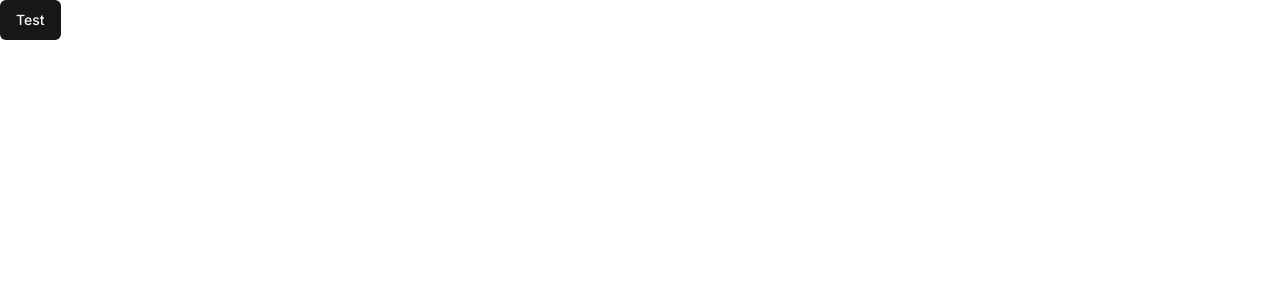
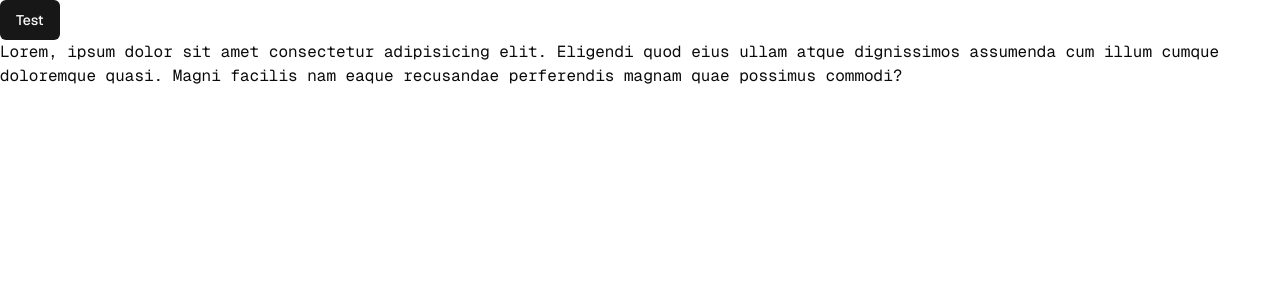
Before and after one commit to codewithbersh/notion-inspired-portfolio, a Next.js app: page / in a window 1280 px wide. Shown: the top 300 px of the page. Built offline with nearby package versions, Linux system fonts and the light colour scheme.

Commit message:
feat(font): add Geist font

```diff
--- a/app/layout.tsx
+++ b/app/layout.tsx
@@ -1,22 +1,21 @@
-import type { Metadata } from 'next'
-import { Inter } from 'next/font/google'
-import '@/styles/globals.css'
-
-const inter = Inter({ subsets: ['latin'] })
+import type { Metadata } from "next";
+import { GeistSans } from "geist/font/sans";
+import { GeistMono } from "geist/font/mono";
+import "@/styles/globals.css";
 
 export const metadata: Metadata = {
-  title: 'Portfolio',
-  description: 'My personal portfolio',
-}
+  title: "Portfolio",
+  description: "My personal portfolio",
+};
 
 export default function RootLayout({
   children,
 }: {
-  children: React.ReactNode
+  children: React.ReactNode;
 }) {
   return (
-    <html lang="en">
-      <body className={inter.className}>{children}</body>
+    <html lang="en" className={`${GeistSans.variable} ${GeistMono.variable}`}>
+      <body className="bg-background antialiased">{children}</body>
     </html>
-  )
+  );
 }
--- a/app/page.tsx
+++ b/app/page.tsx
@@ -4,6 +4,12 @@ const HomePage = () => {
   return (
     <div>
       <Button>Test</Button>
+      <p className=" font-mono">
+        Lorem, ipsum dolor sit amet consectetur adipisicing elit. Eligendi quod
+        eius ullam atque dignissimos assumenda cum illum cumque doloremque
+        quasi. Magni facilis nam eaque recusandae perferendis magnam quae
+        possimus commodi?
+      </p>
     </div>
   );
 };
--- a/package.json
+++ b/package.json
@@ -12,6 +12,7 @@
     "@radix-ui/react-slot": "^1.0.2",
     "class-variance-authority": "^0.7.0",
     "clsx": "^2.1.0",
+    "geist": "^1.2.0",
     "lucide-react": "^0.309.0",
     "next": "14.0.4",
     "react": "^18",
--- a/tailwind.config.ts
+++ b/tailwind.config.ts
@@ -1,13 +1,13 @@
-import type { Config } from "tailwindcss"
+import type { Config } from "tailwindcss";
 
 const config = {
   darkMode: ["class"],
   content: [
-    './pages/**/*.{ts,tsx}',
-    './components/**/*.{ts,tsx}',
-    './app/**/*.{ts,tsx}',
-    './src/**/*.{ts,tsx}',
-	],
+    "./pages/**/*.{ts,tsx}",
+    "./components/**/*.{ts,tsx}",
+    "./app/**/*.{ts,tsx}",
+    "./src/**/*.{ts,tsx}",
+  ],
   prefix: "",
   theme: {
     container: {
@@ -72,9 +72,13 @@ const config = {
         "accordion-down": "accordion-down 0.2s ease-out",
         "accordion-up": "accordion-up 0.2s ease-out",
       },
+      fontFamily: {
+        sans: ["var(--font-geist-sans)"],
+        mono: ["var(--font-geist-mono)"],
+      },
     },
   },
   plugins: [require("tailwindcss-animate")],
-} satisfies Config
+} satisfies Config;
 
-export default config
+export default config;
```
Also changed, not shown: 1 other file (tests, documents, lock files or other folders).
